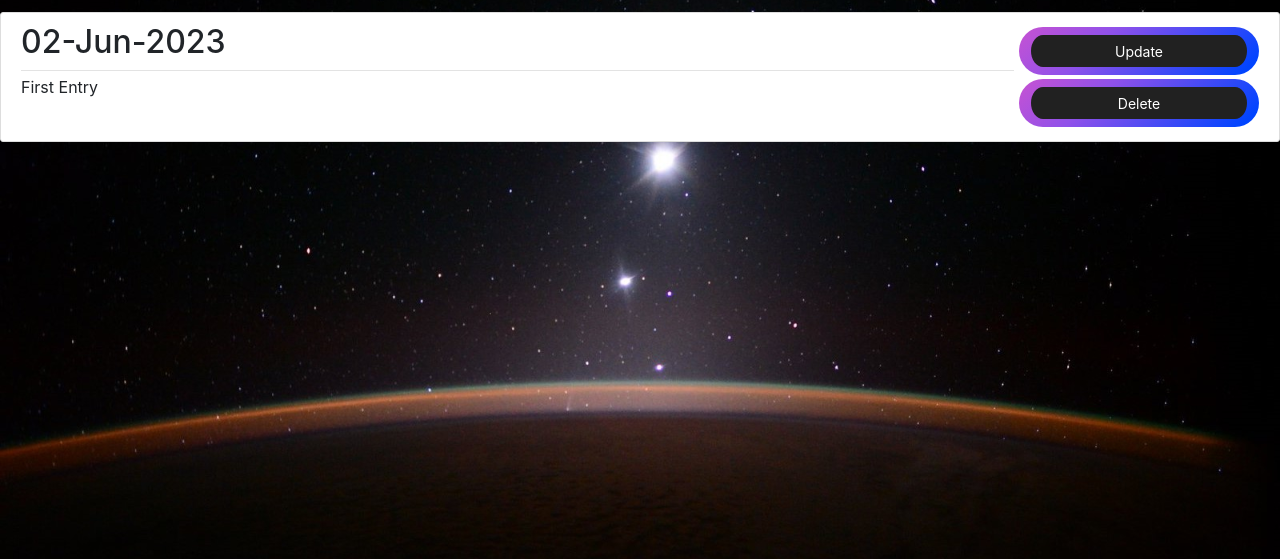
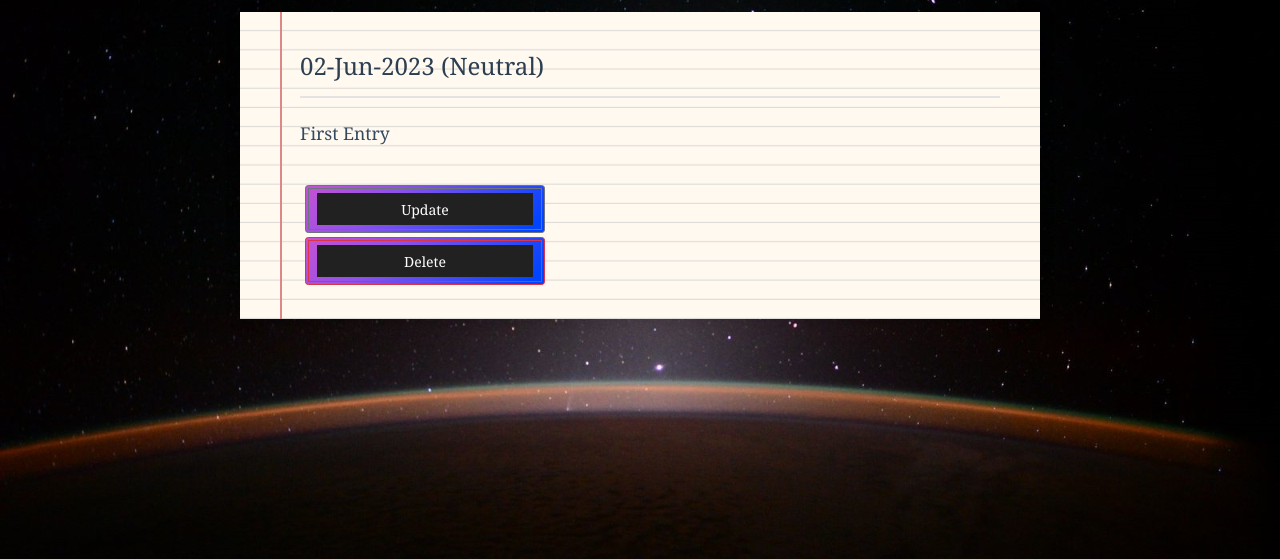
Before and after one commit to Om-Alve/CelestialMemoirs, a Flask app: page /entry/1 in a window 1280 px wide. Shown: the part 68-627 px from the top of the page. Run offline with Flask 3, Linux system fonts and the light colour scheme; a user stored in the database is signed in; some libraries are stand-ins or nearby versions.

```diff
--- a/Celestial_Memoirs/routes.py
+++ b/Celestial_Memoirs/routes.py
@@ -5,7 +5,9 @@ from Celestial_Memoirs.models import Users,Entries
 from Celestial_Memoirs import bcrypt,db
 from flask_login import login_user,current_user,logout_user,login_required
 from sqlalchemy.sql.expression import desc
+from Celestial_Memoirs.sentiment_analysis import SentimentAnalyzer
 
+sentiment_analyzer = SentimentAnalyzer()
 
 
 @app.route('/')
@@ -61,13 +63,13 @@ def logout():
 def new_entry():
     form = PostForm()
     if form.validate_on_submit():
-        entry = Entries(date=form.date.data, content=form.content.data, author=current_user)
+        sentiment = sentiment_analyzer.analyze_sentiment(form.content.data)  # Analyze sentiment
+        entry = Entries(date=form.date.data, content=form.content.data, sentiment=sentiment, author=current_user)
         db.session.add(entry)
         db.session.commit()
         flash('Your post has been created!', 'success')
         return redirect(url_for('home'))
-    return render_template('create_post.html',
-                           form=form, legend='New Post')
+    return render_template('create_post.html', form=form, legend='New Post')
 
 
 @app.route('/entry/<int:entry_id>')
@@ -78,7 +80,7 @@ def entry(entry_id):
         return redirect(url_for('home'))
     return render_template('entry.html',entry=entry)
 
-@app.route('/entry/<int:entry_id>/update',methods=['GET','POST'])
+@app.route('/entry/<int:entry_id>/update', methods=['GET', 'POST'])
 @login_required
 def update_entry(entry_id):
     form = PostForm()
@@ -87,14 +89,14 @@ def update_entry(entry_id):
         return redirect(url_for('home'))
     if form.validate_on_submit():
         entry.content = form.content.data
+        entry.sentiment = sentiment_analyzer.analyze_sentiment(form.content.data)  # Re-analyze sentiment
         db.session.commit()
         flash('Your post has been updated!', 'success')
-        return redirect(url_for('entry',entry_id=entry_id))
+        return redirect(url_for('entry', entry_id=entry_id))
     elif request.method == 'GET':
         form.date.data = entry.date
         form.content.data = entry.content
-    return render_template('update_post.html',
-                           form=form, legend='Update Post')
+    return render_template('update_post.html', form=form, legend='Update Post')
 
 @app.route("/entry/<int:entry_id>/delete", methods=['POST','GET'])
 @login_required
--- a/Celestial_Memoirs/templates/entry.html
+++ b/Celestial_Memoirs/templates/entry.html
@@ -1,9 +1,114 @@
 {% extends "layout.html" %}
+
 {% block content %}
-<article class="media content-section">
+<style>
+  .content-section {
+    background: #fff9f0;
+    padding: 30px 40px;
+    border: none;
+    border-radius: 0;
+    margin: 20px auto;
+    max-width: 800px;
+    box-shadow: 0 2px 15px rgba(0, 0, 0, 0.1);
+    position: relative;
+    font-family: 'Georgia', serif;
+
+    /* Notebook paper effect */
+    background-image:
+      linear-gradient(#fff9f0 1.1rem, #ccc 1.2rem),
+      linear-gradient(90deg, transparent 39px, #d88 40px, #d88 41px, transparent 42px);
+    background-size: 100% 1.2rem;
+    line-height: 1.2rem;
+    padding-left: 60px;
+  }
+  /* Red margin line */
+  .content-section::before {
+    content: '';
+    position: absolute;
+    left: 40px;
+    top: 0;
+    bottom: 0;
+    width: 2px;
+    background: #d88;
+  }
+
+  .article-metadata {
+    padding-bottom: 15px;
+    margin-bottom: 20px;
+    border-bottom: 2px solid #e3e3e3;
+  }
+
+  .article-metadata h2 {
+    color: #2c3e50;
+    font-size: 1.5rem;
+    font-weight: normal;
+    margin: 0;
+    padding-top: 10px;
+  }
+
+  .article-content {
+    white-space: pre-line;
+    color: #34495e;
+    font-size: 1.1rem;
+    line-height: 1.8;
+    padding-bottom: 20px;
+  }
+
+  /* Button styling overrides */
+  .btn-sm {
+    padding: 0.25rem 0.5rem;
+    font-size: 0.875rem;
+    line-height: 1.5;
+    border-radius: 0.2rem;
+    text-decoration: none;
+    transition: all 0.3s ease;
+  }
+
+  .mt-1 {
+    margin-top: 0.25rem !important;
+  }
+
+  .mb-1 {
+    margin-bottom: 0.25rem !important;
+  }
+
+  .btn-secondary {
+    color: #fff;
+    background-color: #6c757d;
+    border-color: #6c757d;
+  }
+
+  .btn-danger {
+    color: #fff;
+    background-color: #dc3545;
+    border-color: #dc3545;
+  }
+
+  .btn-secondary:hover {
+    color: #fff;
+    background-color: #5a6268;
+    border-color: #545b62;
+    text-decoration: none;
+  }
+
+  .btn-danger:hover {
+    color: #fff;
+    background-color: #c82333;
+    border-color: #bd2130;
+    text-decoration: none;
+  }
+
+  body {
+    background-image: url(/Images/DALL·E_2023_06_01_13_00_04_Design_a_captivating_background_image.png);
+    background-size: cover;
+    margin-top: 5rem;
+  }
+</style>
+
+<article class="content-section">
   <div class="media-body">
     <div class="article-metadata">
-      <h2 class="mr-2">{{ entry.date.strftime('%d-%b-%Y') }}</h2>
+      <h2 class="mr-2">{{ entry.date.strftime('%d-%b-%Y') }} ({{ entry.sentiment }})</h2>
     </div>
     <p class="article-content">{{ entry.content }}</p>
   </div>
--- a/Celestial_Memoirs/templates/home.html
+++ b/Celestial_Memoirs/templates/home.html
@@ -2,8 +2,7 @@
 {% block content %}
 <div class="cards-container">
   {% for entry in entries %}
-
-  <a href="{{ url_for('entry', entry_id=entry.id) }}" class="myCard">
+  <a href="{{ url_for('entry', entry_id=entry.id) }}" class="myCard {% if entry.sentiment == 'Happy' %}happy{% elif entry.sentiment == 'Sad' %}sad{% else %}neutral{% endif %}">
       <div class="innerCard">
         <div class="frontSide">
           <div class="title-f">
@@ -17,7 +16,6 @@
         </div>
       </div>
     </a>
-
   {% endfor %}
 </div>
 {% endblock content %}
--- /dev/null
+++ b/create_db.py
@@ -0,0 +1,5 @@
+from Celestial_Memoirs import app, db
+
+with app.app_context():
+    db.create_all()
+    print("Database and tables created successfully!")
```
Also changed, not shown: Celestial_Memoirs/models.py (+13 -10 lines), Celestial_Memoirs/sentiment_analysis.py (added, +78 -0 lines), Celestial_Memoirs/static/styles/style.css (+81 -15 lines), requirements.txt (+7 -80 lines), app.py (renamed from run.py), instance/site.db (deleted), 3 other files. Lines whose indentation alone changed are shown as unchanged.
